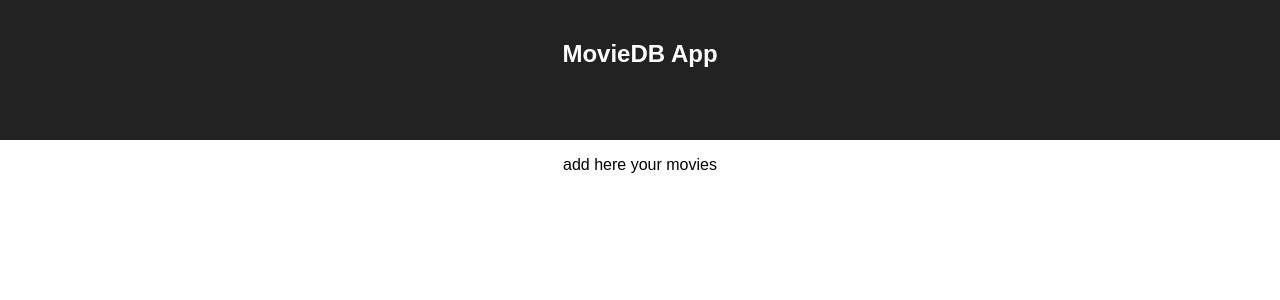
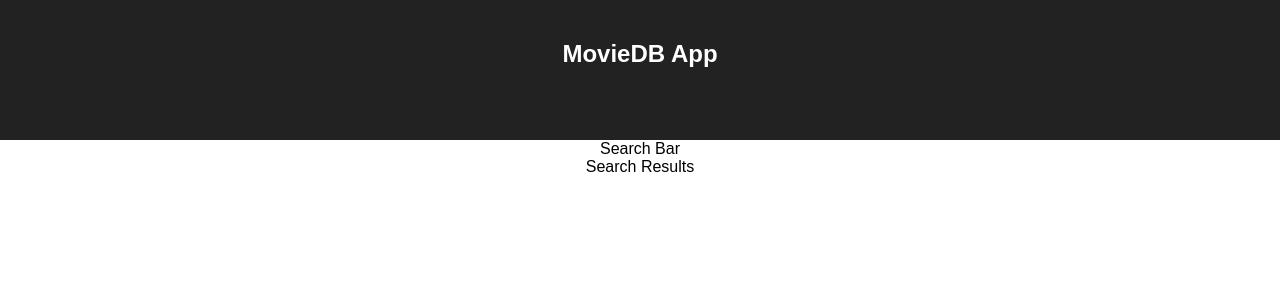
Before and after one commit to matteo-hertel/react-movie-db, a React (Create React App) app: page / in a window 1280 px wide. Shown: the top 300 px of the page. Built offline with nearby package versions, Linux system fonts and the light colour scheme; no server answers.

Commit message:
add high level how the app should behave

```diff
--- a/src/App.js
+++ b/src/App.js
@@ -1,16 +1,25 @@
 import React, { Component } from 'react';
 import './App.css';
 
+const state = {
+    searchTerm: ""
+}
+
 class App extends Component {
+    constructor(props) {
+        super(props);
+        this.state = state;
+    }
     render() {
         return (
             <div className="App">
                 <div className="App-header">
                     <h2>MovieDB App</h2>
                 </div>
-                <p className="App-intro">
-                    add here your movies
-                </p>
+                <div className="App-intro">
+                    <div>Search Bar</div>
+                    <div>Search Results</div>
+                </div>
             </div>
         );
     }
```
